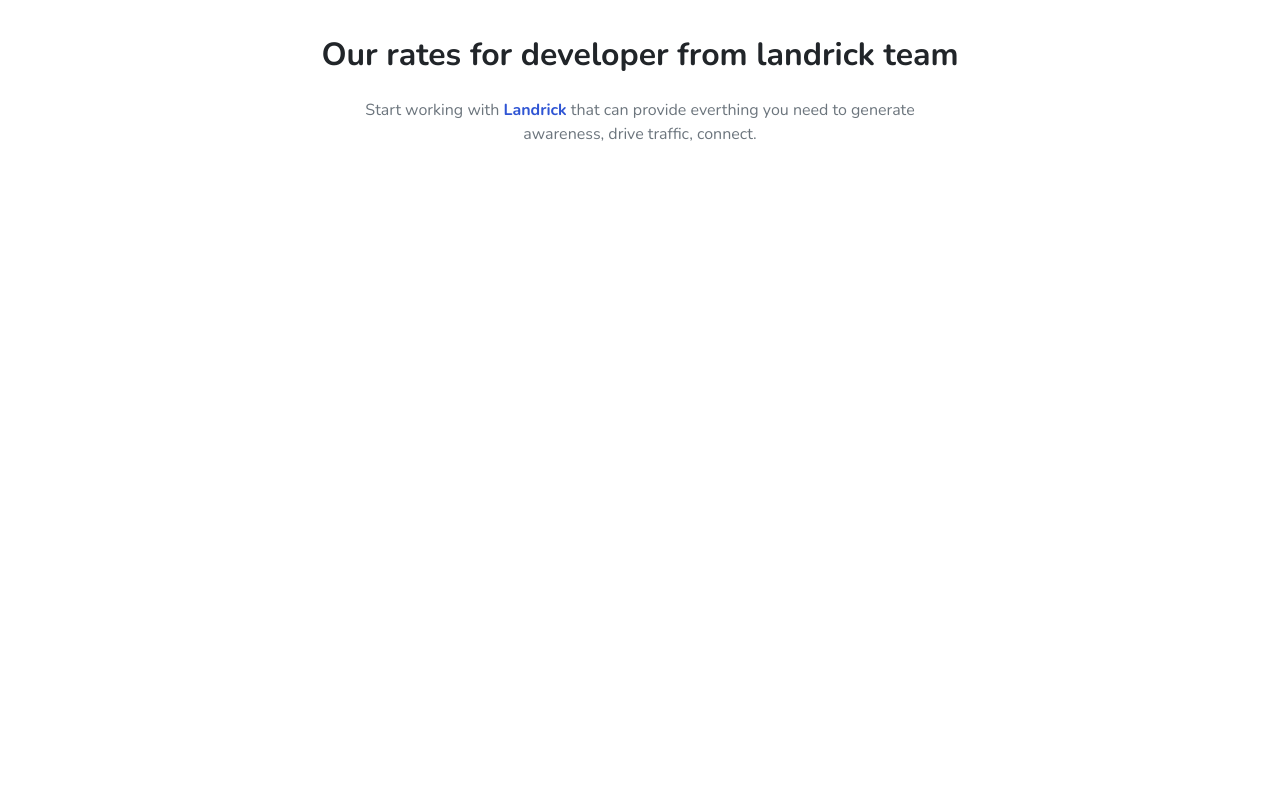
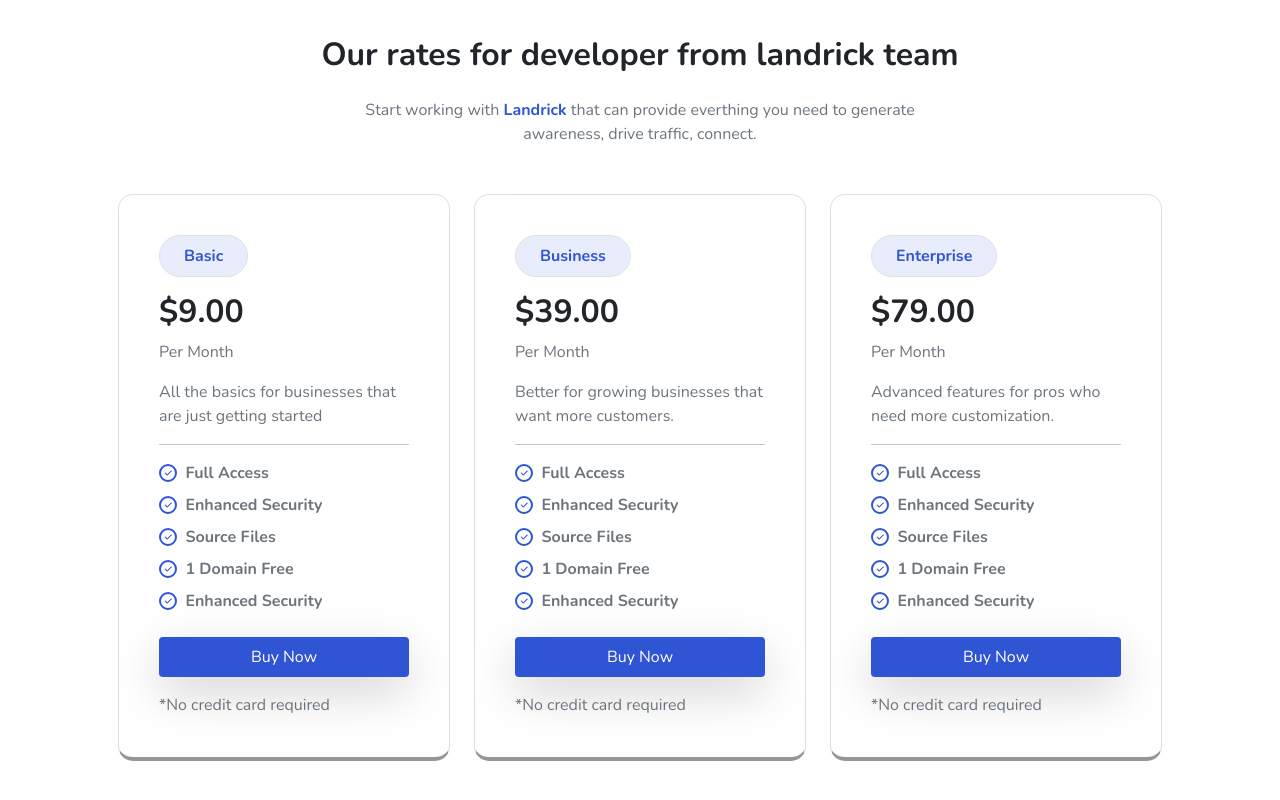
Before and after one commit to vinzartitect/proj-html-vuejs, a Vue app: page / in a window 1280 px wide. Shown: the part 2581-3381 px from the top of the page. Before the commit the page ends 2871 px from the top, so only its background shows below. Built offline with nearby package versions, Linux system fonts and the light colour scheme; a web font is replaced by a local one.

Commit message:
cards abbonamenti fatti ToT

```diff
--- a/src/components/SubscriptionCardsSection.vue
+++ b/src/components/SubscriptionCardsSection.vue
@@ -17,6 +17,50 @@
         </div>
       </div>
       <!-- fine testo centrale in alto -->
+      <!-- cards piani di abbonamento -->
+      <div class="row mb-5">
+        <div
+          class="col-12 col-lg-4 mb-5"
+          v-for="(card, index) in subscriptionPlans"
+          :key="index"
+        >
+          <div class="card overflow-hidden p-4">
+            <div class="card-body">
+              <span
+                id="plans"
+                class="d-inline-block fw-bold my-blue-text my-alice-blue-bg border rounded-pill mb-3"
+                >{{ card.planType }}</span
+              >
+              <h2 class="card-text fw-bold">{{ card.price }}</h2>
+              <p class="card-text text-secondary">Per Month</p>
+              <p class="card-text text-secondary">{{ card.text }}</p>
+              <hr />
+              <ul class="card-text p-0 mb-4">
+                <li
+                  class="d-flex align-items-center text-secondary fw-bold mb-2"
+                  v-for="(element, index) in propertiesPlan"
+                  :key="index"
+                >
+                  <span class="fas fa-check my-fa-check-blue me-2"></span
+                  >{{ element.property }}
+                </li>
+              </ul>
+              <div class="card-text d-flex text-center mb-3">
+                <a
+                  id="buy-now"
+                  class="col-12 me-3 text-decoration-none p-2 text-white my-blue-bg rounded shadow-lg"
+                  href="#"
+                  >Buy Now</a
+                >
+              </div>
+              <span class="card-text text-secondary"
+                >*No credit card required</span
+              >
+            </div>
+          </div>
+        </div>
+      </div>
+      <!-- fine cards piani di abbonamento -->
     </div>
   </section>
   <!-- fine SECTION card con diversi abbonamenti -->
@@ -25,7 +69,69 @@
 <script>
 export default {
   name: "SubscriptionCardsSection",
+
+  data: function () {
+    return {
+      /* array dei piani di abbonamento */
+      subscriptionPlans: [
+        {
+          planType: "Basic",
+          price: "$9.00",
+          text: "All the basics for businesses that are just getting started",
+          best: false,
+        },
+        {
+          planType: "Business",
+          price: "$39.00",
+          text: "Better for growing businesses that want more customers.",
+          best: true,
+        },
+        {
+          planType: "Enterprise",
+          price: "$79.00",
+          text: "Advanced features for pros who need more customization.",
+          best: false,
+        },
+      ],
+      /* array delle caratteristiche degli abbonamenti */
+      propertiesPlan: [
+        {
+          property: "Full Access",
+        },
+        {
+          property: "Enhanced Security",
+        },
+        {
+          property: "Source Files",
+        },
+        {
+          property: "1 Domain Free",
+        },
+        {
+          property: "Enhanced Security",
+        },
+      ],
+    };
+  },
 };
 </script>
 
-<style lang="scss"></style>
+<style lang="scss">
+div.card {
+  border-bottom: 4px solid rgb(150, 150, 150);
+  border-radius: 15px;
+  transition: all 0.2s ease-in-out;
+
+  span#plans {
+    padding: 0.5rem 1.5rem;
+  }
+}
+div.card:hover {
+  transform: scale(1.05);
+  border-bottom: 4px solid #2f55d4;
+  box-shadow: 0 0 15px rgb(200, 200, 200);
+}
+div.card a#buy-now:hover {
+  background-color: #2844aa;
+}
+</style>
```
